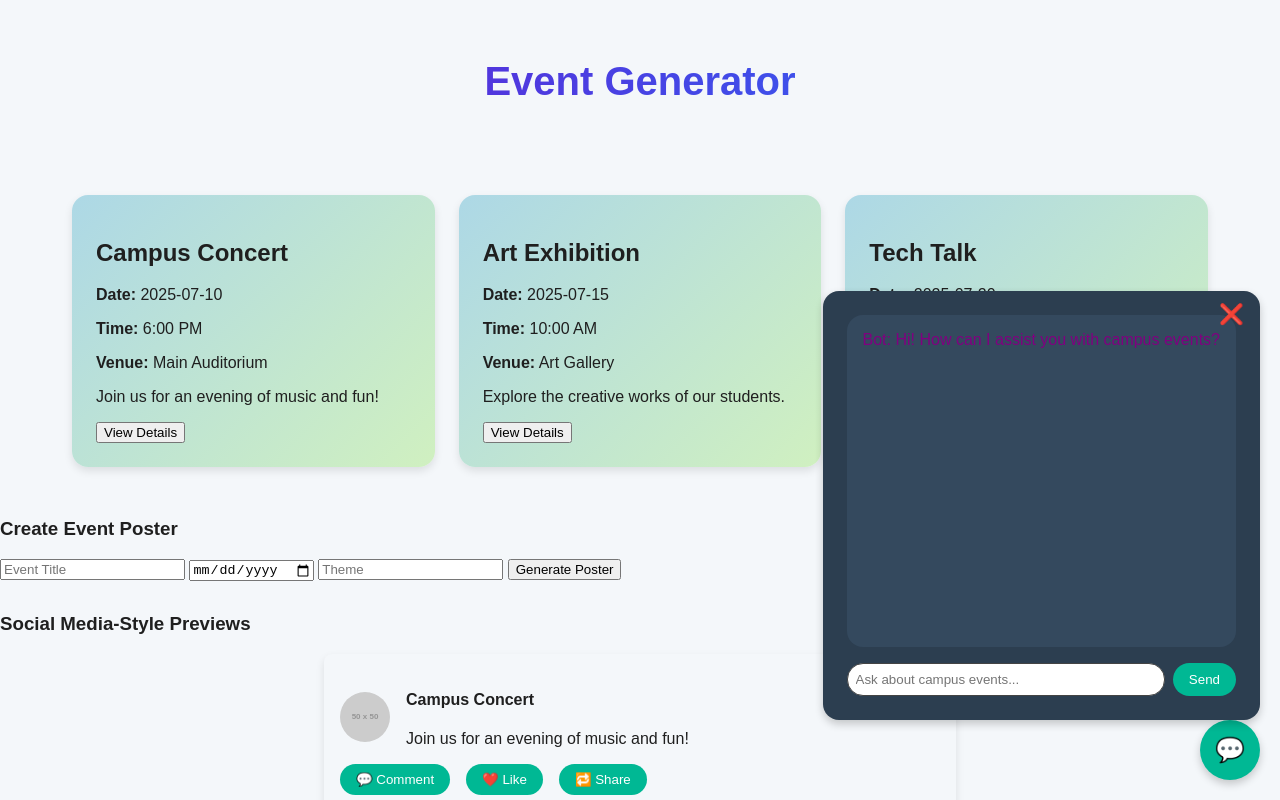
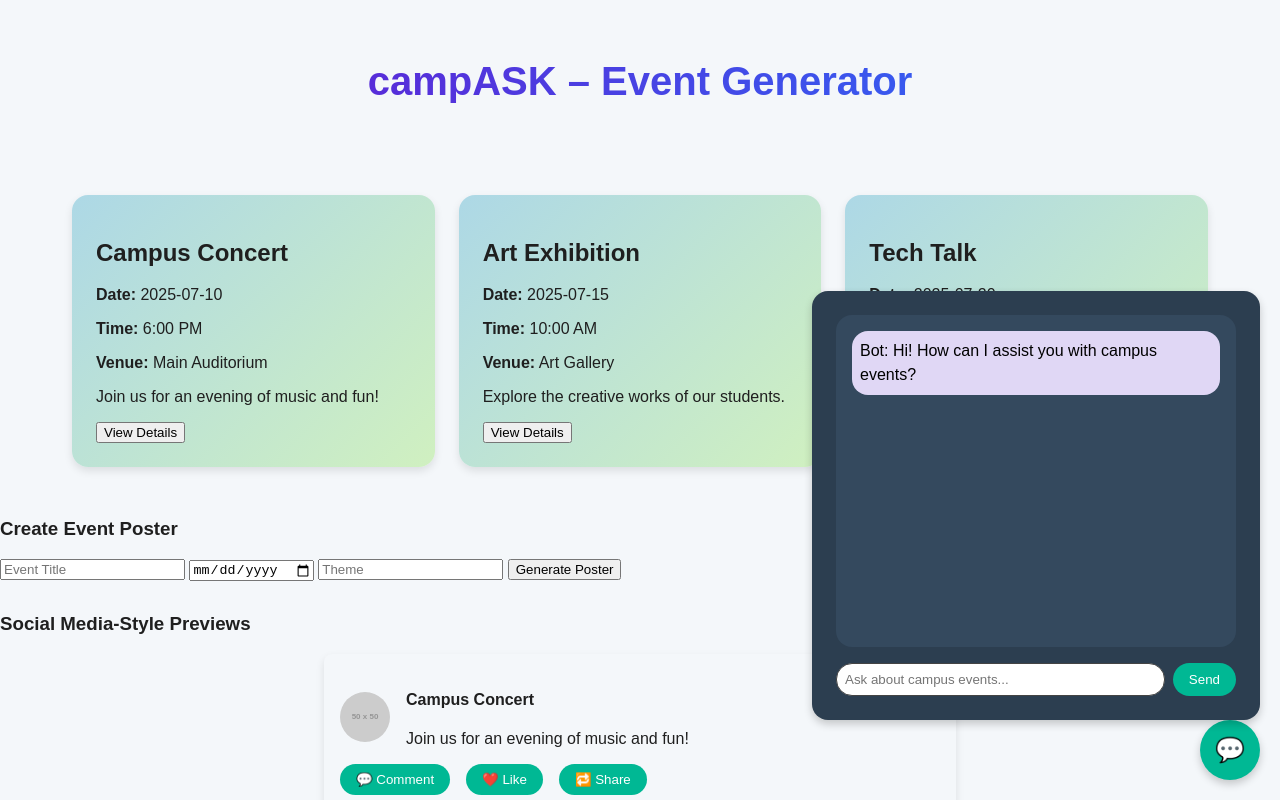
Before and after one commit to zafirahhh/dev-C240FA, a website: page index.html in a window 1280 px wide. Both pictures are taken after a click on the button "Open Chat". Shown: the top 800 px of the page. Drawn offline with Linux system fonts and the light colour scheme; placeholder pictures from the web are drawn by us.

Commit message:
Update chatbot styles and functionality; enhance user and bot message display

```diff
--- a/css/styles.css
+++ b/css/styles.css
@@ -199,13 +199,18 @@ header {
     right: 10px;
 }
 
-/* Chat Message Styles */
-.chat-message,
-.bot-message,
+/* Updated Chat Message Styles */
+.bot-message {
+    color: #000000 !important; /* black */
+    font-size: 16px;
+    font-weight: 500;
+    line-height: 1.5;
+}
+
 .user-message {
     color: #ffffff;
+    font-size: 16px;
     font-weight: 500;
-    font-size: 16px;
     line-height: 1.5;
 }
 
--- a/index.html
+++ b/index.html
@@ -8,7 +8,7 @@
 </head>
 <body>
     <header>
-        <h1 style="font-size: 40px; background: linear-gradient(to right, #6a11cb, #2575fc); -webkit-background-clip: text; background-clip: text; color: transparent;">Event Generator</h1>
+        <h1 style="font-size: 40px; background: linear-gradient(to right, #6a11cb, #2575fc); -webkit-background-clip: text; background-clip: text; color: transparent;">campASK – Event Generator</h1>
     </header>
     <main style="max-width: 1200px; margin: auto;">
         <section id="event-feed" class="event-grid">
--- a/js/app.js
+++ b/js/app.js
@@ -10,6 +10,12 @@ document.addEventListener('DOMContentLoaded', () => {
             userMessageElement.style.color = '#00FFFF';
             userMessageElement.textContent = `You: ${userMessage}`;
             chatWindow.appendChild(userMessageElement);
+
+            // Create and append a user message
+            const userMessageDiv = document.createElement("div");
+            userMessageDiv.className = "user-message";
+            userMessageDiv.textContent = `User: ${userMessage}`;
+            document.getElementById("chat-window").appendChild(userMessageDiv);
 
             const botReplyElement = document.createElement('div');
             botReplyElement.style.color = '#800080';
@@ -112,11 +118,18 @@ document.addEventListener('DOMContentLoaded', () => {
         const isVisible = chatbot.style.display === 'block';
         chatbot.style.display = isVisible ? 'none' : 'block';
         if (!isVisible) {
-            const introMessage = document.createElement('div');
-            introMessage.style.color = '#800080';
-            introMessage.textContent = 'Bot: Hi! How can I assist you with campus events?';
-            document.getElementById('chat-window').appendChild(introMessage);
+            // Create and append a bot message
+            const message = document.createElement("div");
+            message.className = "bot-message"; // Ensures correct CSS applies
+            message.textContent = "Bot: Hi! How can I assist you with campus events?";
+            document.getElementById("chat-window").appendChild(message);
         }
+    });
+
+    // Toggle chat container visibility
+    document.getElementById("chat-toggle").addEventListener("click", () => {
+        const chat = document.getElementById("chat-container");
+        chat.classList.toggle("chat-hidden");
     });
 
     const closeButton = document.createElement('button');
```
